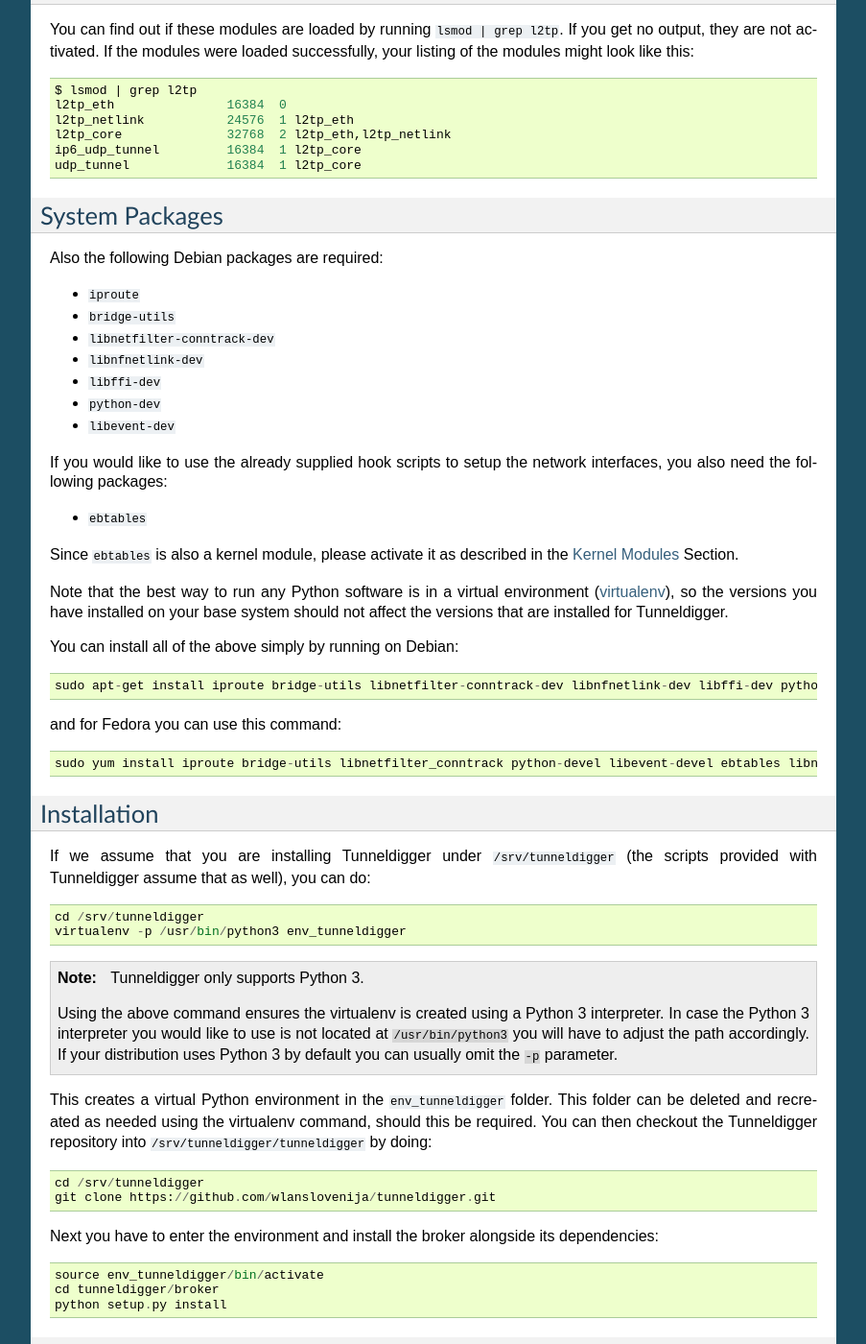
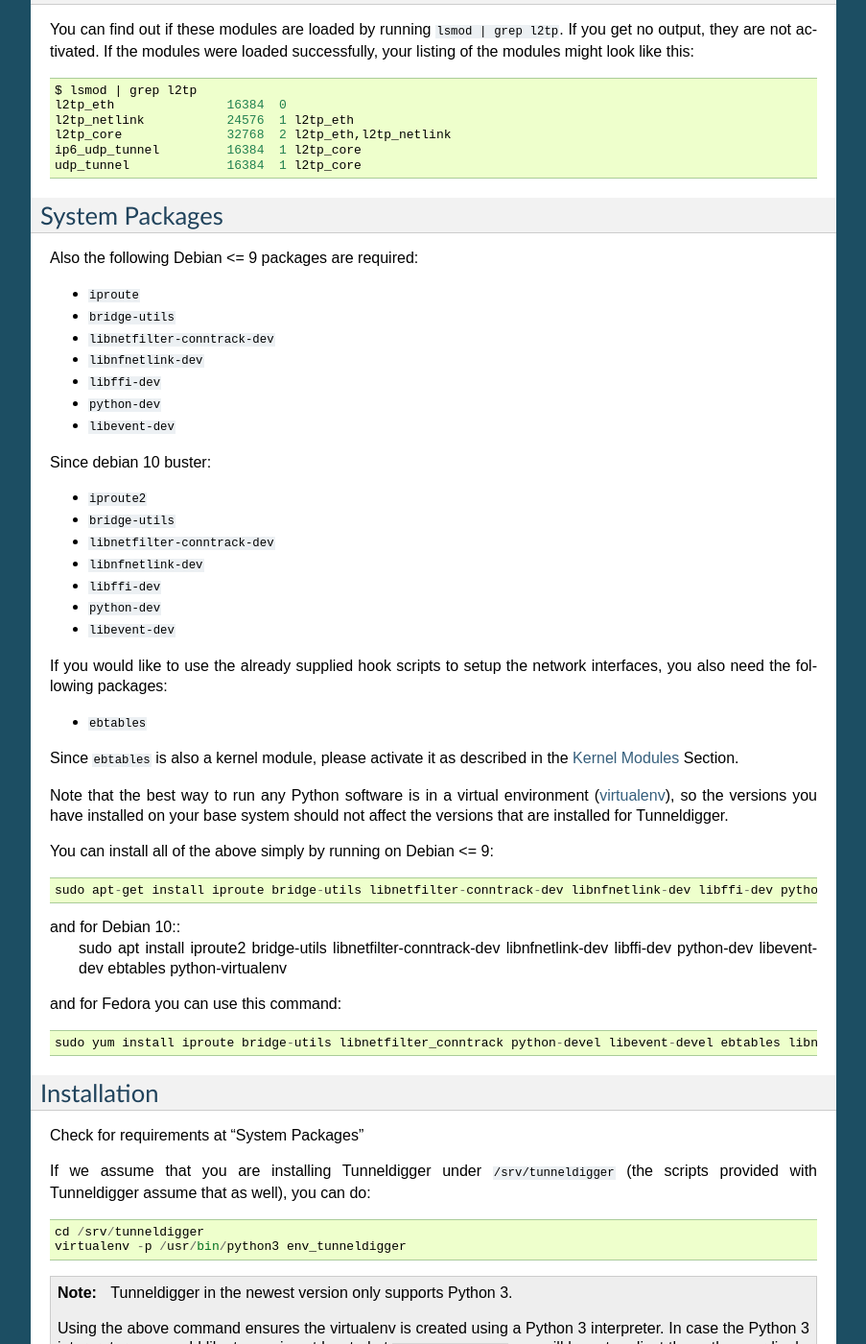
Before and after one commit to wlanslovenija/tunneldigger, a Sphinx documentation site: the page built from docs/server.rst, in a window 1280 px wide and 1400 px high, scrolled down 1416 px. Shown: the whole window at 96% size, without its empty margins (198-1101 px from the left). Built offline with Sphinx 7.4.7, drawn with Linux system fonts in a browser that asks for light colours; some of the changed text lies outside the part shown.

Commit message:
Update server.rst
add more details for setup under debian 10 buster with kernel < 5

```diff
--- a/docs/server.rst
+++ b/docs/server.rst
@@ -98,9 +98,19 @@
 System Packages
 ---------------
 
-Also the following Debian packages are required:
+Also the following Debian <= 9 packages are required:
 
 * ``iproute``
+* ``bridge-utils``
+* ``libnetfilter-conntrack-dev``
+* ``libnfnetlink-dev``
+* ``libffi-dev``
+* ``python-dev``
+* ``libevent-dev``
+
+Since debian 10 buster:
+
+* ``iproute2``
 * ``bridge-utils``
 * ``libnetfilter-conntrack-dev``
 * ``libnfnetlink-dev``
@@ -122,9 +132,12 @@
 
 .. _virtualenv: http://pypi.python.org/pypi/virtualenv
 
-You can install all of the above simply by running on Debian::
+You can install all of the above simply by running on Debian <= 9::
 
     sudo apt-get install iproute bridge-utils libnetfilter-conntrack-dev libnfnetlink-dev libffi-dev python-dev libevent-dev ebtables python-virtualenv
+
+and for Debian 10::
+    sudo apt install iproute2 bridge-utils libnetfilter-conntrack-dev libnfnetlink-dev libffi-dev python-dev libevent-dev ebtables python-virtualenv
 
 and for Fedora you can use this command::
 
@@ -133,6 +146,8 @@
 Installation
 ------------
 
+Check for requirements at "System Packages"
+
 If we assume that you are installing Tunneldigger under ``/srv/tunneldigger``
 (the scripts provided with Tunneldigger assume that as well), you can do::
 
@@ -140,7 +155,7 @@
     virtualenv -p /usr/bin/python3 env_tunneldigger
 
 .. note::
-    Tunneldigger only supports Python 3.
+    Tunneldigger in the newest version only supports Python 3.
 
     Using the above command ensures the virtualenv is created using a Python 3 interpreter.
     In case the Python 3 interpreter you would like to use is not located at ``/usr/bin/python3`` you will have to adjust the path accordingly.
```
Also changed, not shown: other parts of docs/server.rst (+3 -0 lines).
